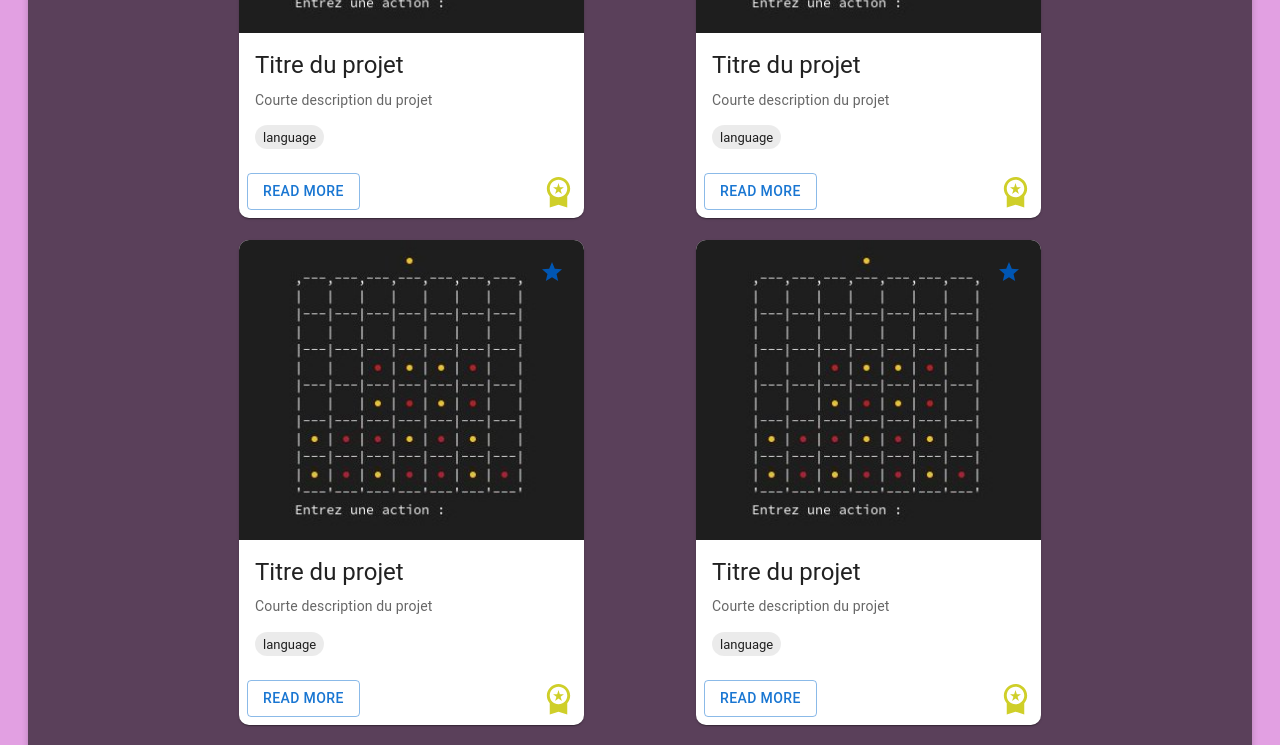
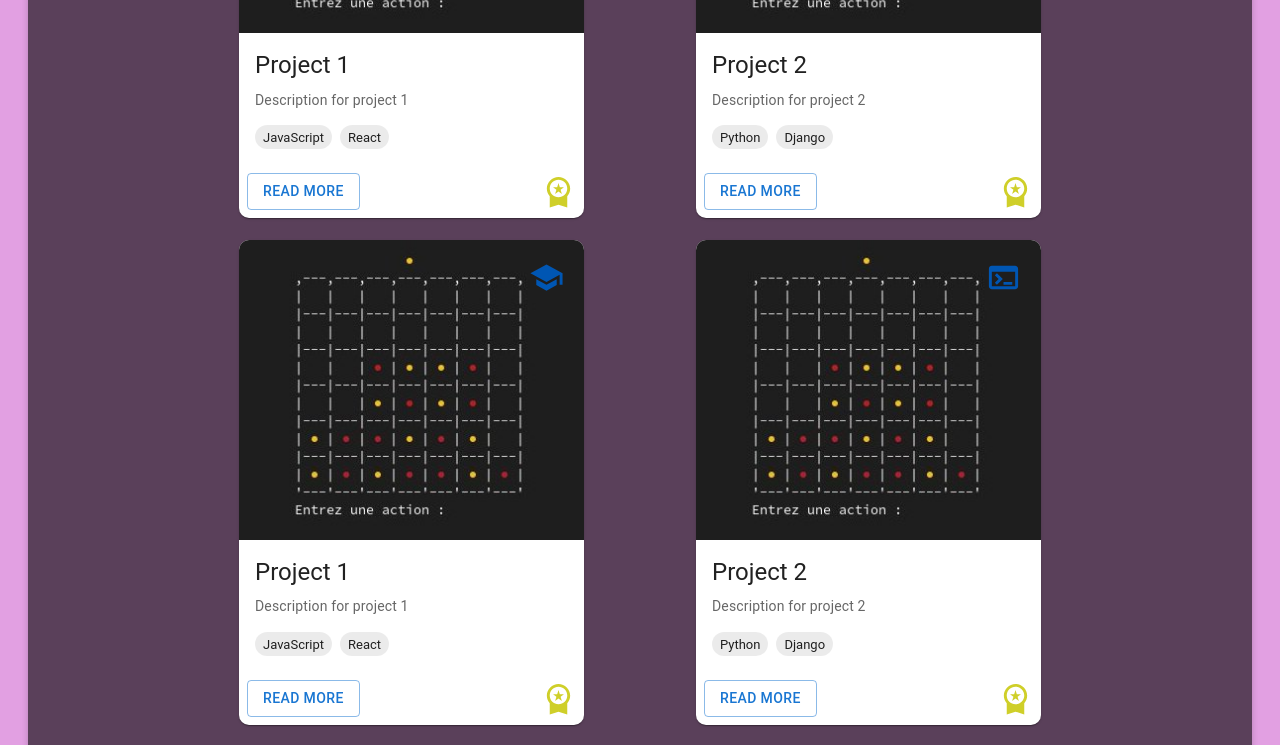
Before and after one commit to DuncanC42/portfolio-react, a React (Vite) app: page / in a window 1280 px wide. Shown: the part 1560-2305 px from the top of the page. Built offline with nearby package versions, Linux system fonts and the light colour scheme.

Commit message:
Component projectCard that auto fill its content whith a json of data

```diff
--- a/src/components/projectsGallery/ProjectCard.jsx
+++ b/src/components/projectsGallery/ProjectCard.jsx
@@ -1,36 +1,44 @@
 import {Button, Card, CardActions, CardContent, CardMedia, Chip, Stack, Tooltip, Typography} from "@mui/material";
 import './ProjectCard.css';
-import {Star, WorkspacePremium} from "@mui/icons-material";
+import {School, Terminal, Work, WorkspacePremium} from "@mui/icons-material";
 
-export const ProjectCard = () => {
+const iconMap = {
+    school: <School fontSize="large" />,
+    professional: <Work fontSize="large" />,
+    personal: <Terminal fontSize="large" />
+};
+
+export const ProjectCard = ({ image, title, description, languages, projectType, tooltipContent, buttonLink }) => {
     return (
         <div className="projectCard">
-            <Card sx={{maxWidth: 345, position: 'relative'}}> {/* Add position: relative */}
+            <Card sx={{maxWidth: 345, position: 'relative'}}>
                 <div className="cornerIcon">
-                    <Star fontSize="medium"/>
+                    {iconMap[projectType]}
                 </div>
                 <CardMedia
                     component="img"
-                    alt="green iguana"
+                    alt={title}
                     height="300"
-                    image="/public/projectDefaultImage.jpg"
+                    image={image}
                 />
                 <CardContent>
                     <Typography gutterBottom variant="h5" component="div">
-                        Titre du projet
+                        {title}
                     </Typography>
                     <Typography variant="body2" sx={{color: 'text.secondary'}}>
-                        Courte description du projet
+                        {description}
                     </Typography>
                     <div className="projectsTechnologies">
                         <Stack direction="row" spacing={1}>
-                            <Chip label="language" size="small"/>
+                            {languages.map((language, index) => (
+                                <Chip key={index} label={language} size="small"/>
+                            ))}
                         </Stack>
                     </div>
                 </CardContent>
                 <CardActions>
-                    <Button variant="outlined">Read More</Button>
-                    <Tooltip title="Contenu de la tooltip" arrow>
+                    <Button variant="outlined" href={buttonLink}>Read More</Button>
+                    <Tooltip title={tooltipContent} arrow>
                         <span className="iconContainer">
                             <WorkspacePremium fontSize="large"></WorkspacePremium>
                         </span>
--- a/src/components/projectsGallery/ProjectGallery.jsx
+++ b/src/components/projectsGallery/ProjectGallery.jsx
@@ -2,8 +2,8 @@ import {Container} from "../container/Container.jsx";
 import {ProjectCard} from "./ProjectCard.jsx";
 import './ProjectGallery.css';
 import {Chip, Stack} from "@mui/material";
-import DoneIcon from '@mui/icons-material/Done';
 import {School, Terminal, Work} from "@mui/icons-material";
+import projects from './projects.json';
 
 function handleDelete() {
     console.log('You clicked the delete icon.');
@@ -33,17 +33,10 @@ export const ProjectGallery = () => {
             </div>
 
             <div className="ProjectGallery">
-                <ProjectCard></ProjectCard>
-                <ProjectCard></ProjectCard>
-                <ProjectCard></ProjectCard>
-                <ProjectCard></ProjectCard>
-                <ProjectCard></ProjectCard>
-                <ProjectCard></ProjectCard>
-                <ProjectCard></ProjectCard>
-                <ProjectCard></ProjectCard>
-                <ProjectCard></ProjectCard>
+                {projects.map((project, index) => (
+                    <ProjectCard key={index} {...project} />
+                ))}
             </div>
-
         </Container>
     );
 }
--- /dev/null
+++ b/src/components/projectsGallery/projects.json
@@ -0,0 +1,74 @@
+[
+  {
+    "image": "/public/projectDefaultImage.jpg",
+    "title": "Project 1",
+    "description": "Description for project 1",
+    "languages": ["JavaScript", "React"],
+    "projectType": "school",
+    "tooltipContent": "Tooltip for project 1",
+    "buttonLink": "https://example.com/project1"
+  },
+  {
+    "image": "/public/projectDefaultImage.jpg",
+    "title": "Project 2",
+    "description": "Description for project 2",
+    "languages": ["Python", "Django"],
+    "projectType": "professional",
+    "tooltipContent": "Tooltip for project 2",
+    "buttonLink": "https://example.com/project2"
+  },
+  {
+    "image": "/public/projectDefaultImage.jpg",
+    "title": "Project 1",
+    "description": "Description for project 1",
+    "languages": ["JavaScript", "React"],
+    "projectType": "school",
+    "tooltipContent": "Tooltip for project 1",
+    "buttonLink": "https://example.com/project1"
+  },
+  {
+    "image": "/public/projectDefaultImage.jpg",
+    "title": "Project 2",
+    "description": "Description for project 2",
+    "languages": ["Python", "Django"],
+    "projectType": "personal",
+    "tooltipContent": "Tooltip for project 2",
+    "buttonLink": "https://example.com/project2"
+  },
+  {
+    "image": "/public/projectDefaultImage.jpg",
+    "title": "Project 1",
+    "description": "Description for project 1",
+    "languages": ["JavaScript", "React"],
+    "projectType": "personal",
+    "tooltipContent": "Tooltip for project 1",
+    "buttonLink": "https://example.com/project1"
+  },
+  {
+    "image": "/public/projectDefaultImage.jpg",
+    "title": "Project 2",
+    "description": "Description for project 2",
+    "languages": ["Python", "Django"],
+    "projectType": "professional",
+    "tooltipContent": "Tooltip for project 2",
+    "buttonLink": "https://example.com/project2"
+  },
+  {
+    "image": "/public/projectDefaultImage.jpg",
+    "title": "Project 1",
+    "description": "Description for project 1",
+    "languages": ["JavaScript", "React"],
+    "projectType": "personal",
+    "tooltipContent": "Tooltip for project 1",
+    "buttonLink": "https://example.com/project1"
+  },
+  {
+    "image": "/public/projectDefaultImage.jpg",
+    "title": "Project 2",
+    "description": "Description for project 2",
+    "languages": ["Python", "Django"],
+    "projectType": "professional",
+    "tooltipContent": "Tooltip for project 2",
+    "buttonLink": "https://example.com/project2"
+  }
+]
```
